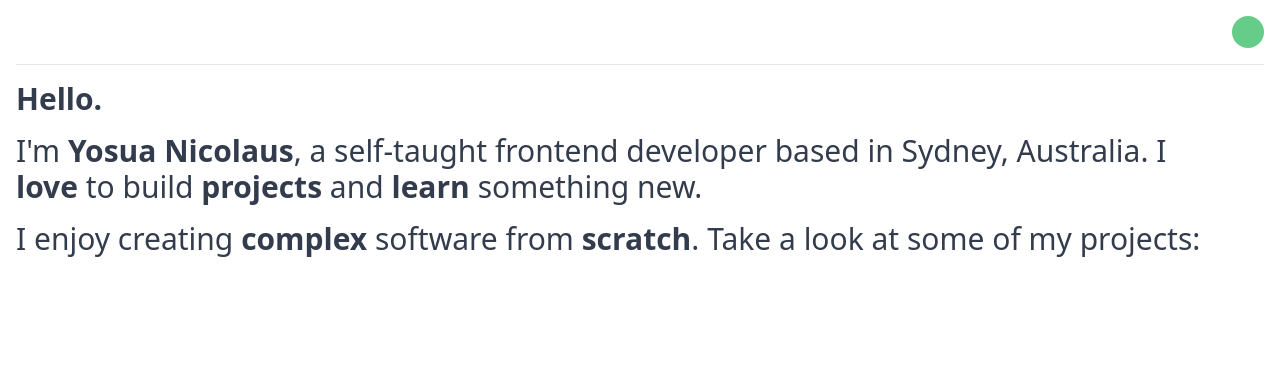
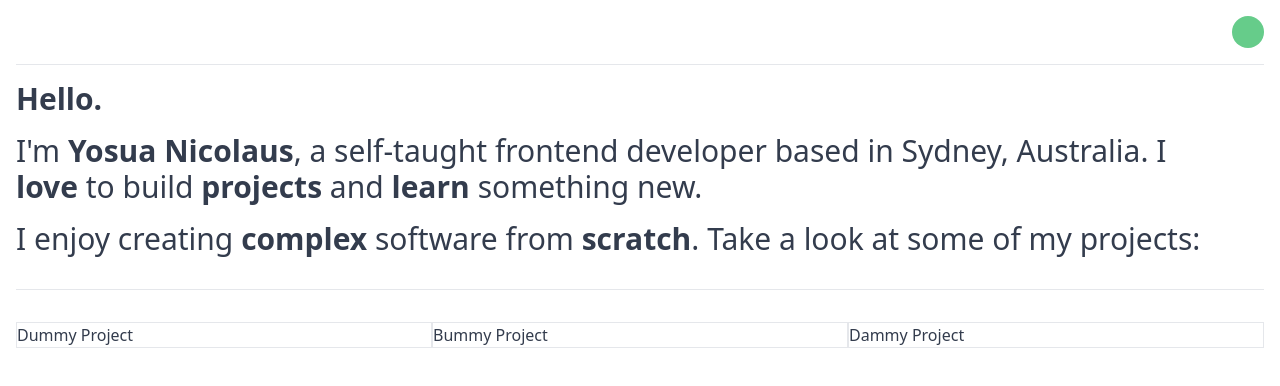
Before and after one commit to yosuanicolaus/portfolio, a Next.js app: page / in a window 1280 px wide. Shown: the top 386 px of the page. Built offline with nearby package versions, Linux system fonts and the light colour scheme.

Commit message:
create FeaturedProjects section + dummy data

```diff
--- /dev/null
+++ b/src/app/(FeaturedProjects).tsx
@@ -0,0 +1,20 @@
+import { dummyData } from "./(ProjectData)";
+import { ProjectProp } from "./(type)";
+
+export function FeaturedProjects() {
+  return (
+    <div className="grid grid-cols-1 md:grid-cols-2 lg:grid-cols-3">
+      {dummyData.map((project) => (
+        <Project {...project} />
+      ))}
+    </div>
+  );
+}
+
+function Project({ name, description, image, gif, github, live }: ProjectProp) {
+  return (
+    <div key={name} className="w-full border">
+      <div>{name}</div>
+    </div>
+  );
+}
--- /dev/null
+++ b/src/app/(ProjectData).ts
@@ -0,0 +1,31 @@
+import { ProjectProp } from "./(type)";
+
+export const dummyData: ProjectProp[] = [
+  {
+    name: "Dummy Project",
+    description:
+      "Lorem ipsum dolor sit amet consectetur, adipisicing elit. Dolorem eos voluptates, quam, eius ab ipsa voluptas itaque, aut cum expedita enim! Necessitatibus excepturi nulla eveniet repellat doloremque consectetur, suscipit fugiat.",
+    gif: "https://i.imgur.com/wO0UEuE.mp4",
+    image: "https://i.imgur.com/LRoLTlK.jpeg",
+    github: "github.com/yosuanicolaus/portfolio",
+    live: "github.com/yosuanicolaus/portfolio",
+  },
+  {
+    name: "Bummy Project",
+    description:
+      "Lorem ipsum dolor sit amet consectetur, adipisicing elit. Dolorem eos voluptates, quam, eius ab ipsa voluptas itaque, aut cum expedita enim! Necessitatibus excepturi nulla eveniet repellat doloremque consectetur, suscipit fugiat.",
+    gif: "https://i.imgur.com/wO0UEuE.mp4",
+    image: "https://i.imgur.com/LRoLTlK.jpeg",
+    github: "github.com/yosuanicolaus/portfolio",
+    live: "github.com/yosuanicolaus/portfolio",
+  },
+  {
+    name: "Dammy Project",
+    description:
+      "Lorem ipsum dolor sit amet consectetur, adipisicing elit. Dolorem eos voluptates, quam, eius ab ipsa voluptas itaque, aut cum expedita enim! Necessitatibus excepturi nulla eveniet repellat doloremque consectetur, suscipit fugiat.",
+    gif: "https://i.imgur.com/wO0UEuE.mp4",
+    image: "https://i.imgur.com/LRoLTlK.jpeg",
+    github: "github.com/yosuanicolaus/portfolio",
+    live: "github.com/yosuanicolaus/portfolio",
+  },
+];
--- /dev/null
+++ b/src/app/(type).tsx
@@ -0,0 +1,8 @@
+export type ProjectProp = {
+  name: string;
+  description: string;
+  image: string;
+  gif: string;
+  github: string;
+  live?: string;
+};
--- a/src/app/layout.tsx
+++ b/src/app/layout.tsx
@@ -12,7 +12,7 @@
         head.tsx. Find out more at https://beta.nextjs.org/docs/api-reference/file-conventions/head
       */}
       <head />
-      <body className="overflow-hidden">
+      <body>
         <>{children}</>
       </body>
     </html>
--- a/src/app/page.tsx
+++ b/src/app/page.tsx
@@ -1,3 +1,5 @@
+import { FeaturedProjects } from "./(FeaturedProjects)";
+
 export default function Home() {
   return (
     <div className="min-h-screen p-4">
@@ -20,6 +22,8 @@
           look at some of my projects:
         </div>
       </section>
+      <hr className="my-8" />
+      <FeaturedProjects />
     </div>
   );
 }
```
